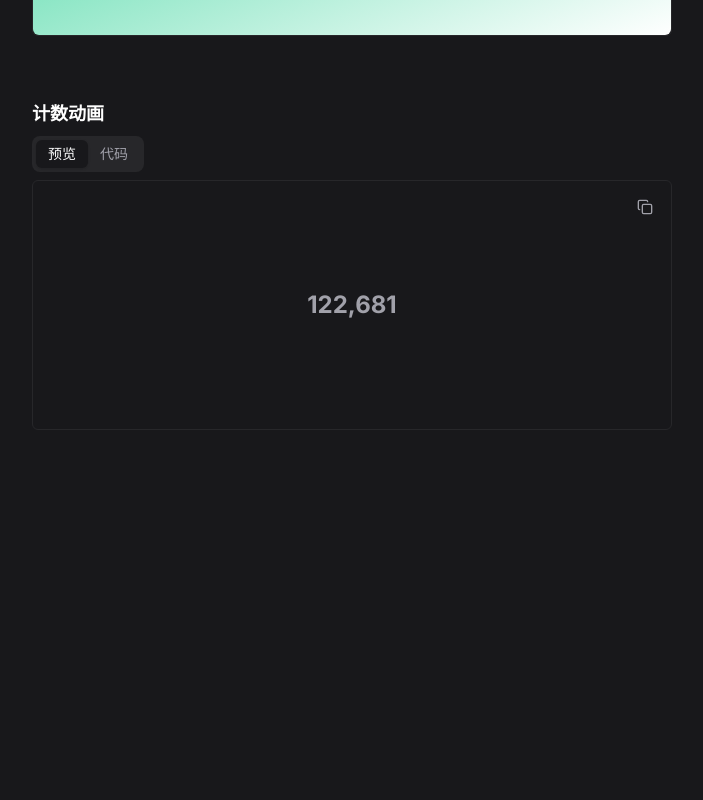
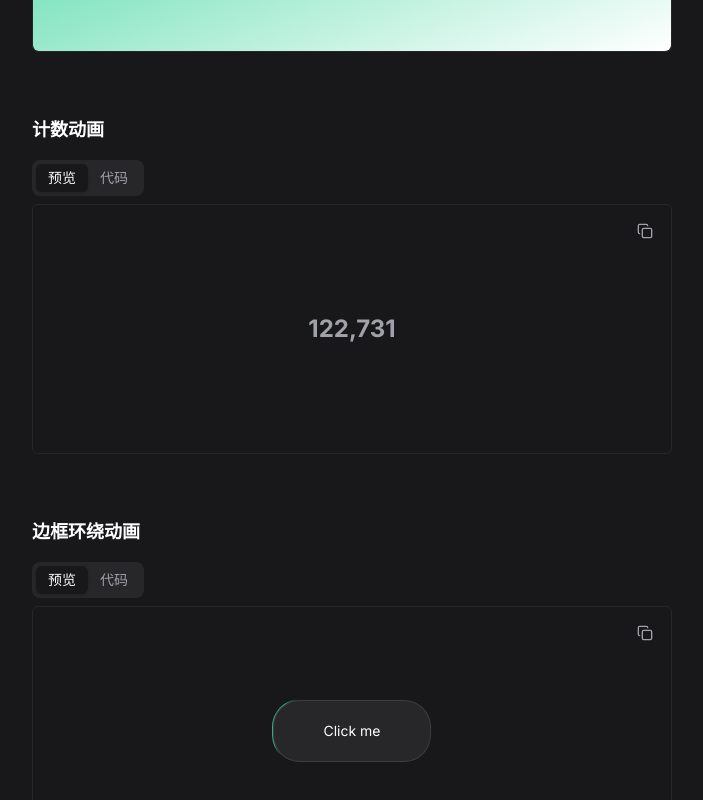
Before and after one commit to oyal/next-mdx-blog, a Next.js app: page /blogs/framer-motion-examples in a window 1280 px wide. Shown: the part 770-1570 px from the top of the page, without its empty margins (288-991 px from the left). Before the commit the page ends 1216 px from the top, so only its background shows below. Built offline with nearby package versions, Linux system fonts and the light colour scheme.

Commit message:
feat: 边框环绕动画

```diff
--- a/app/blogs/framer-motion-examples/page.mdx
+++ b/app/blogs/framer-motion-examples/page.mdx
@@ -11,7 +11,7 @@ export const metadata = {
     'Framer Motion 是一个用于创建交互式 UI 动画的 React 库。它提供了一组简单的 API，用于创建各种动画效果，包括缩放、旋转、平移、颜色变化等。',
 }
 
-import CodePreview from "@/components/code-preview";
+import CodePreview from '@/components/code-preview'
 
 ## Tab 标签栏
 
@@ -24,3 +24,7 @@ import CodePreview from "@/components/code-preview";
 ## 计数动画
 
 <CodePreview path="framer-motion/counter" />
+
+## 边框环绕动画
+
+<CodePreview path="framer-motion/moving-border" />
--- /dev/null
+++ b/code-snippet/framer-motion/moving-border.tsx
@@ -0,0 +1,147 @@
+'use client'
+
+import React, { useRef } from 'react'
+import {
+  motion,
+  useAnimationFrame,
+  useMotionTemplate,
+  useMotionValue,
+  useTransform,
+} from 'framer-motion'
+import { cn } from '@/lib/utils'
+
+export function Button({
+  borderRadius = '1.75rem',
+  children,
+  as: Component = 'button',
+  containerClassName,
+  borderClassName,
+  duration,
+  className,
+  ...otherProps
+}: {
+  borderRadius?: string
+  children: React.ReactNode
+  as?: any
+  containerClassName?: string
+  borderClassName?: string
+  duration?: number
+  className?: string
+  [key: string]: any
+}) {
+  return (
+    <Component
+      className={cn(
+        'relative h-16 w-40  overflow-hidden bg-transparent p-[1px] text-xl ',
+        containerClassName,
+      )}
+      style={{
+        borderRadius: borderRadius,
+      }}
+      {...otherProps}
+    >
+      <div
+        className="absolute inset-0"
+        style={{ borderRadius: `calc(${borderRadius} * 0.96)` }}
+      >
+        <MovingBorder duration={duration} rx="30%" ry="30%">
+          <div
+            className={cn(
+              'h-20 w-20 bg-[radial-gradient(var(--border-color)_40%,transparent_60%)] opacity-[0.8] [--border-color:theme(colors.emerald.400)]',
+              borderClassName,
+            )}
+          />
+        </MovingBorder>
+      </div>
+
+      <div
+        className={cn(
+          'relative flex h-full w-full items-center justify-center text-sm text-white antialiased backdrop-blur-xl',
+          className,
+        )}
+        style={{
+          borderRadius: `calc(${borderRadius} * 0.96)`,
+        }}
+      >
+        {children}
+      </div>
+    </Component>
+  )
+}
+
+export const MovingBorder = ({
+  children,
+  duration = 2000,
+  rx,
+  ry,
+  ...otherProps
+}: {
+  children: React.ReactNode
+  duration?: number
+  rx?: string
+  ry?: string
+  [key: string]: any
+}) => {
+  const pathRef = useRef<any>()
+  const progress = useMotionValue<number>(0)
+
+  useAnimationFrame((time) => {
+    const length = pathRef.current?.getTotalLength()
+    if (length) {
+      const pxPerMillisecond = length / duration
+      progress.set((time * pxPerMillisecond) % length)
+    }
+  })
+
+  const x = useTransform(
+    progress,
+    (val) => pathRef.current?.getPointAtLength(val).x,
+  )
+  const y = useTransform(
+    progress,
+    (val) => pathRef.current?.getPointAtLength(val).y,
+  )
+
+  const transform = useMotionTemplate`translateX(${x}px) translateY(${y}px) translateX(-50%) translateY(-50%)`
+
+  return (
+    <>
+      <svg
+        xmlns="http://www.w3.org/2000/svg"
+        preserveAspectRatio="none"
+        className="absolute h-full w-full"
+        width="100%"
+        height="100%"
+        {...otherProps}
+      >
+        <rect
+          fill="none"
+          width="100%"
+          height="100%"
+          rx={rx}
+          ry={ry}
+          ref={pathRef}
+        />
+      </svg>
+      <motion.div
+        style={{
+          position: 'absolute',
+          top: 0,
+          left: 0,
+          display: 'inline-block',
+          transform,
+        }}
+      >
+        {children}
+      </motion.div>
+    </>
+  )
+}
+
+export default function MovingBorderExample() {
+  return (
+    <Button className="border border-zinc-200 bg-white text-black dark:border-white/[0.1] dark:bg-zinc-800 dark:text-white">
+      Click me
+    </Button>
+  )
+}
--- a/components/code-preview.tsx
+++ b/components/code-preview.tsx
@@ -26,7 +26,7 @@ const CodePreview = ({ path }: CodePreviewProps) => {
   }, [path])
 
   return (
-    <div>
+    <div className="my-4">
       <Tabs defaultValue="preview">
         <TabsList>
           <TabsTrigger value="preview">预览</TabsTrigger>
```
